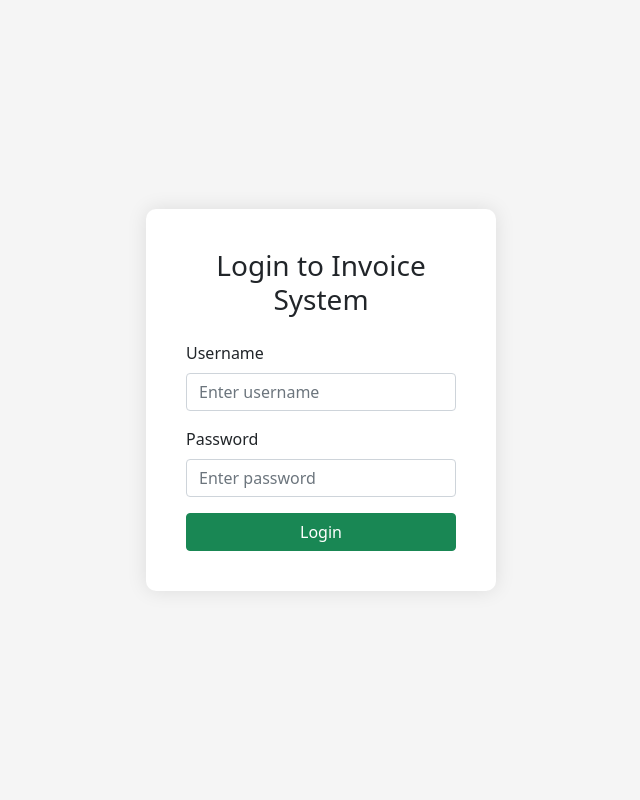
After one commit to slogsolutions/Bill_Generator, a Django app: page /login/ in a window 1280 px wide. The commit adds this page. Shown: the whole page, without its empty margins (319-959 px from the left). Run offline with Django 5.2, Linux system fonts and the light colour scheme.

Commit message:
fully working with login

```diff
--- /dev/null
+++ b/invoices/templates/invoices/login.html
@@ -0,0 +1,51 @@
+<!DOCTYPE html>
+<html lang="en">
+<head>
+    <meta charset="UTF-8">
+    <meta name="viewport" content="width=device-width, initial-scale=1.0">
+    <title>Login | Invoice System</title>
+    <link href="https://cdn.jsdelivr.net/npm/bootstrap@5.1.3/dist/css/bootstrap.min.css" rel="stylesheet">
+    <style>
+        body {
+            background: #f5f5f5;
+            height: 100vh;
+            display: flex;
+            align-items: center;
+            justify-content: center;
+        }
+        .login-box {
+            background: white;
+            padding: 40px;
+            border-radius: 10px;
+            box-shadow: 0 0 20px rgba(0,0,0,0.1);
+            width: 350px;
+        }
+    </style>
+</head>
+<body>
+    <div class="login-box">
+        <h3 class="text-center mb-4">Login to Invoice System</h3>
+
+        {% if messages %}
+        {% for message in messages %}
+        <div class="alert alert-danger">{{ message }}</div>
+        {% endfor %}
+        {% endif %}
+
+        <form method="post">
+            {% csrf_token %}
+            <div class="mb-3">
+                <label class="form-label">Username</label>
+                <input type="text" name="username" class="form-control" placeholder="Enter username" required>
+            </div>
+
+            <div class="mb-3">
+                <label class="form-label">Password</label>
+                <input type="password" name="password" class="form-control" placeholder="Enter password" required>
+            </div>
+
+            <button type="submit" class="btn btn-success w-100">Login</button>
+        </form>
+    </div>
+</body>
+</html>
--- a/invoices/urls.py
+++ b/invoices/urls.py
@@ -2,9 +2,11 @@ from django.urls import path
 from . import views
 
 urlpatterns = [
+    path('login/', views.login_view, name='login'),
+    path('logout/', views.logout_view, name='logout'),
     path('', views.invoice_list, name='invoice_list'),
     path('invoice/<int:pk>/pdf/', views.download_invoice_pdf, name='download_invoice_pdf'),
-
+    path('invoice/<int:pk>/delete/', views.invoice_delete, name='invoice_delete'),
     path('create/', views.create_invoice, name='create_invoice'),
     path('preview/<int:pk>/', views.invoice_preview, name='invoice_preview'),
 ]
--- a/invoices/views.py
+++ b/invoices/views.py
@@ -3,7 +3,7 @@ from django.http import HttpResponse
 from .models import Invoice, Signature
 from .forms import InvoiceForm
 from num2words import num2words
-
+from django.contrib.auth.decorators import login_required, permission_required
 # ReportLab imports (kept in case you still use other reportlab views)
 from reportlab.lib.pagesizes import letter, A4
 from reportlab.platypus import SimpleDocTemplate, Table, TableStyle, Paragraph, Spacer, Image
@@ -12,6 +12,13 @@ from reportlab.lib.units import inch
 from reportlab.lib import colors
 from reportlab.lib.enums import TA_CENTER, TA_LEFT, TA_RIGHT
 import io
+from django.views.decorators.http import require_POST
+from django.urls import reverse
+from django.contrib.auth import authenticate, login, logout
+from django.contrib.auth.models import User
+from django.contrib import messages
+from django.shortcuts import redirect, render
+from django.contrib.auth.decorators import login_required
 
 # xhtml2pdf imports (new)
 from django.template.loader import get_template
@@ -19,8 +26,44 @@ from django.conf import settings
 from xhtml2pdf import pisa
 import os
 
+# ======== Simple Hardcoded Login ========
+
+def login_view(request):
+    # Hardcoded credentials
+    HARDCODED_USERNAME = "surajslog"
+    HARDCODED_PASSWORD = "kiranslog"
+
+    if request.method == "POST":
+        username = request.POST.get("username")
+        password = request.POST.get("password")
+
+        if username == HARDCODED_USERNAME and password == HARDCODED_PASSWORD:
+            # Create a dummy user in session (no DB user)
+            request.session["is_authenticated"] = True
+            return redirect("invoice_list")
+        else:
+            messages.error(request, "Invalid username or password")
+
+    return render(request, "invoices/login.html")
+
+
+def logout_view(request):
+    request.session.flush()
+    return redirect("login")
+
+def invoice_delete(request, pk):
+    """
+    Delete an invoice. Only accepts POST (safe).
+    Redirects back to invoice list after deletion.
+    """
+    invoice = get_object_or_404(Invoice, pk=pk)
+    invoice.delete()
+    # optional: you can add messages framework to show a success toast
+    return redirect(reverse('invoice_list'))
 
 def create_invoice(request):
+    if not request.session.get("is_authenticated"):
+        return redirect('login')
     if request.method == 'POST':
         form = InvoiceForm(request.POST)
         if form.is_valid():
@@ -43,10 +86,21 @@ def invoice_preview(request, pk):
     }
 
     return render(request, 'invoices/invoice_preview.html', context)
+# Auto logout on server restart (optional)
+def clear_all_sessions():
+    from django.contrib.sessions.models import Session
+    Session.objects.all().delete()
+
+clear_all_sessions()
 
 def invoice_list(request):
+    # if not logged in via our simple session flag, send to login page
+    if not request.session.get("is_authenticated"):
+        return redirect('login')
+
     invoices = Invoice.objects.all()
     return render(request, 'invoices/invoice_list.html', {'invoices': invoices})
+
 
 
 # Helper for xhtml2pdf to find static and media files
```
Also changed, not shown: invoices/templates/invoices/invoice_list.html (+25 -1 lines), db.sqlite3.
